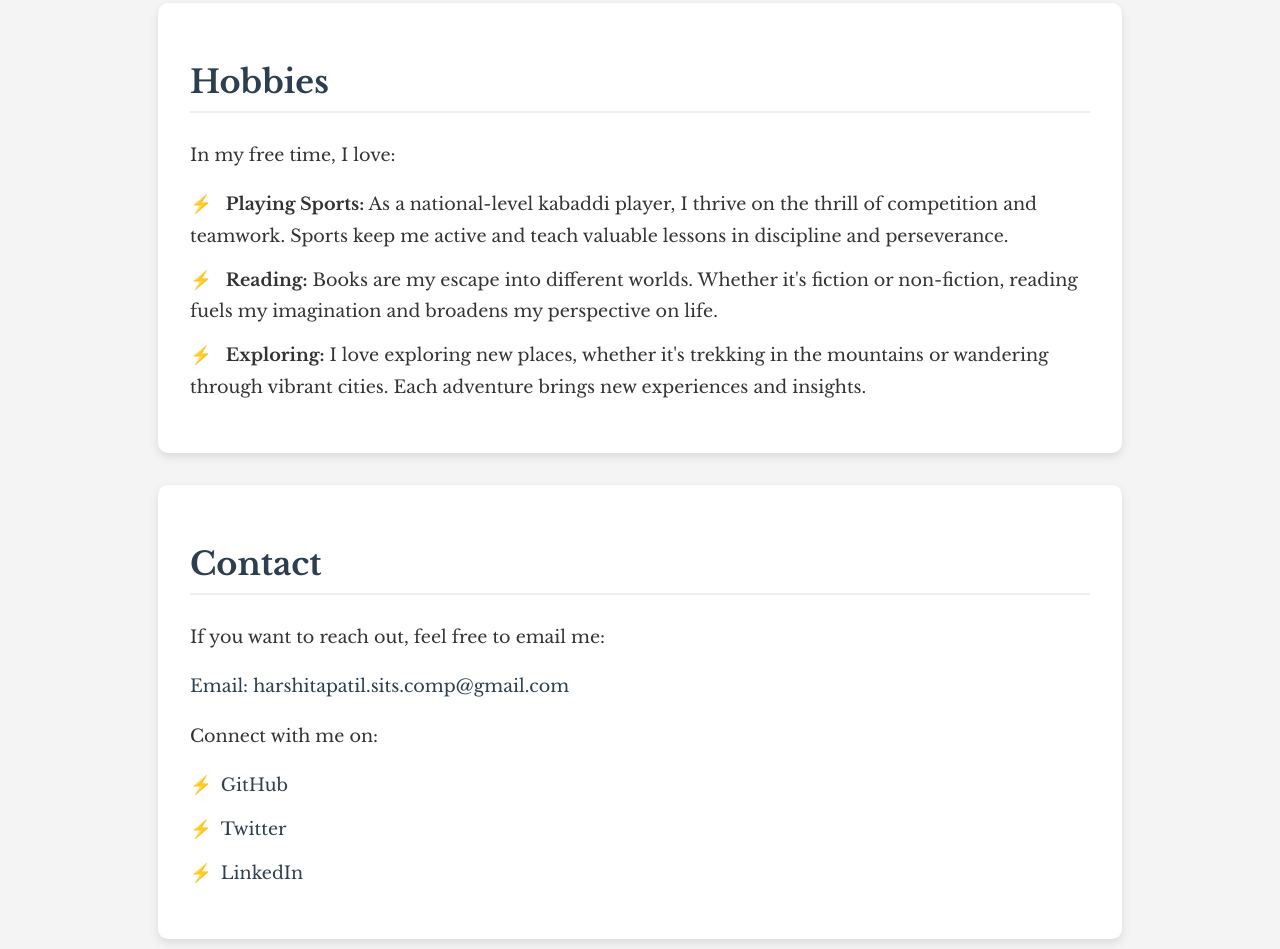
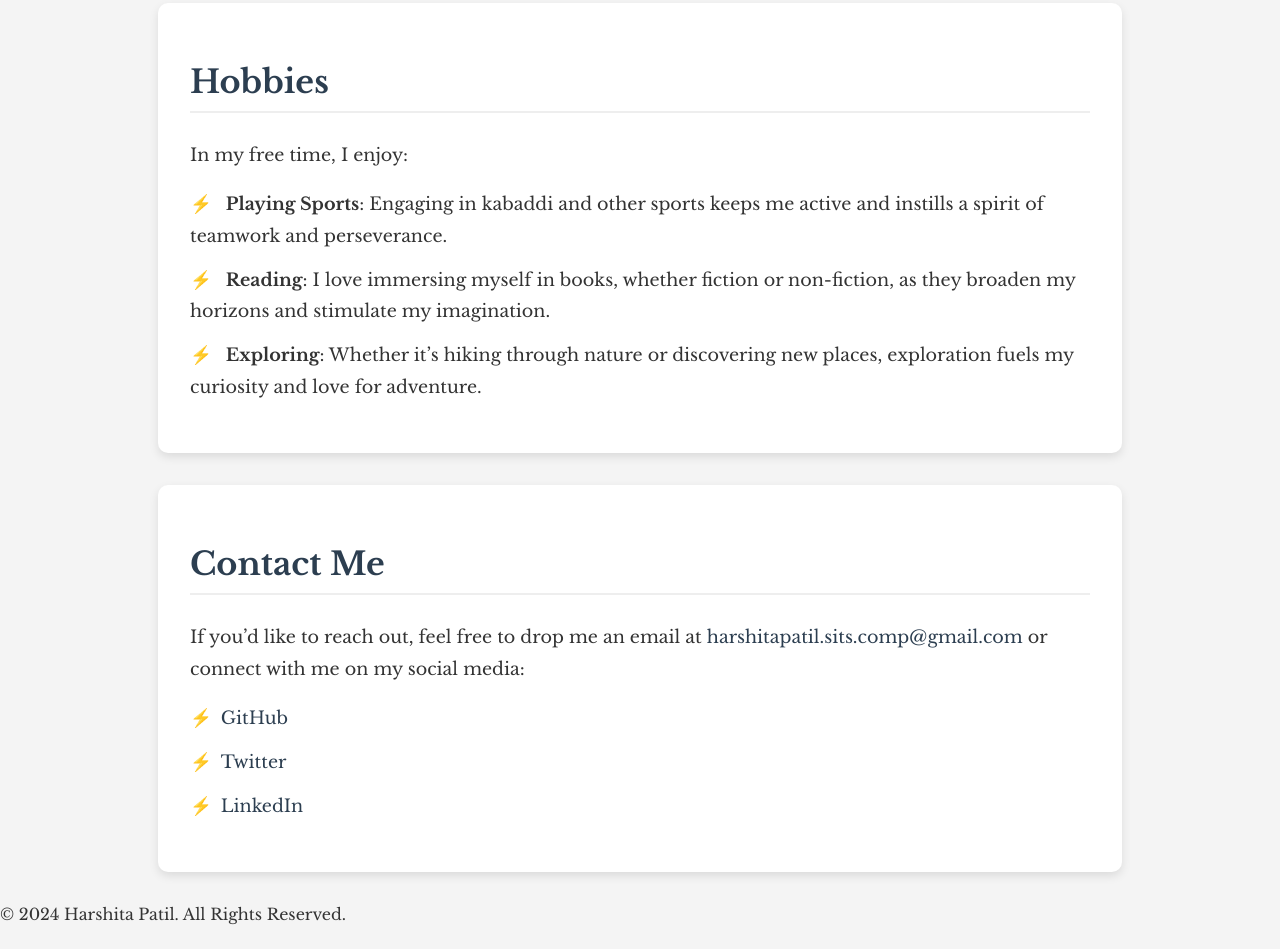
Before and after one commit to HarshitaRPatil/portfolio-website, a plain HTML site: page index.html in a window 1280 px wide. Shown: the part 1604-2553 px from the top of the page. Drawn offline with nearby package versions, Linux system fonts and the light colour scheme.

Commit message:
Update index.html

```diff
--- a/index.html
+++ b/index.html
@@ -224,25 +224,23 @@
 
     <section id="hobbies">
         <h2>Hobbies</h2>
-        <p>In my free time, I love:</p>
+        <p>In my free time, I enjoy:</p>
         <ul>
             <li>
-                <strong>Playing Sports:</strong> As a national-level kabaddi player, I thrive on the thrill of competition and teamwork. Sports keep me active and teach valuable lessons in discipline and perseverance.
+                <strong>Playing Sports</strong>: Engaging in kabaddi and other sports keeps me active and instills a spirit of teamwork and perseverance.
             </li>
             <li>
-                <strong>Reading:</strong> Books are my escape into different worlds. Whether it's fiction or non-fiction, reading fuels my imagination and broadens my perspective on life.
+                <strong>Reading</strong>: I love immersing myself in books, whether fiction or non-fiction, as they broaden my horizons and stimulate my imagination.
             </li>
             <li>
-                <strong>Exploring:</strong> I love exploring new places, whether it's trekking in the mountains or wandering through vibrant cities. Each adventure brings new experiences and insights.
+                <strong>Exploring</strong>: Whether it’s hiking through nature or discovering new places, exploration fuels my curiosity and love for adventure.
             </li>
         </ul>
     </section>
 
     <section id="contact">
-        <h2>Contact</h2>
-        <p>If you want to reach out, feel free to email me:</p>
-        <p><a href="mailto:harshitapatil.sits.comp@gmail.com">Email: harshitapatil.sits.comp@gmail.com</a></p>
-        <p>Connect with me on:</p>
+        <h2>Contact Me</h2>
+        <p>If you’d like to reach out, feel free to drop me an email at <a href="mailto:harshitapatil.sits.comp@gmail.com">harshitapatil.sits.comp@gmail.com</a> or connect with me on my social media:</p>
         <ul>
             <li><a href="https://github.com/HarshitaRPatil" target="_blank">GitHub</a></li>
             <li><a href="https://x.com/_Harshita_26?t=JzACDsjZ6DmOAU3N2uaz1Q&s=09" target="_blank">Twitter</a></li>
```
